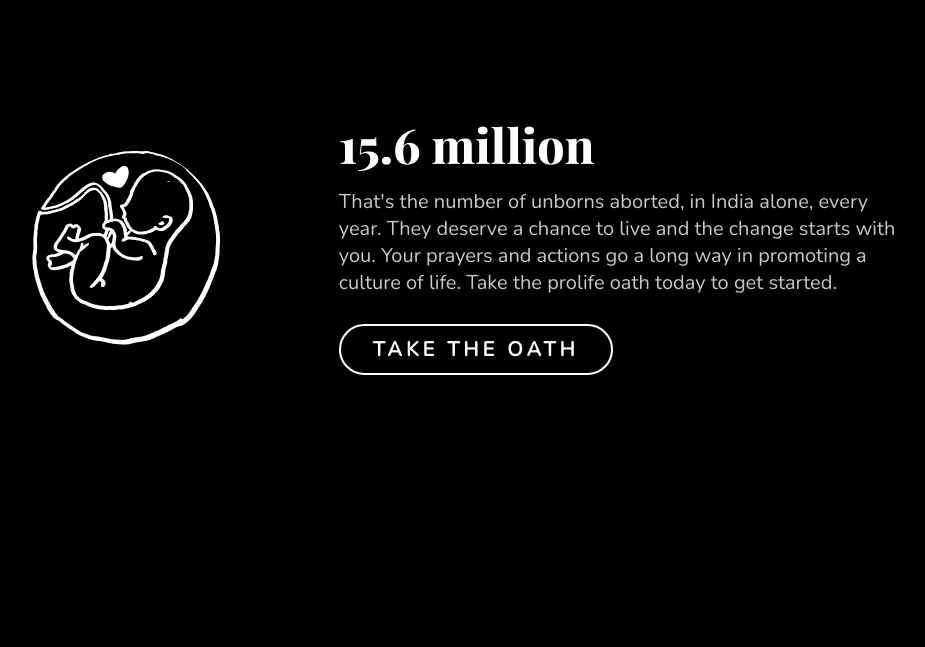
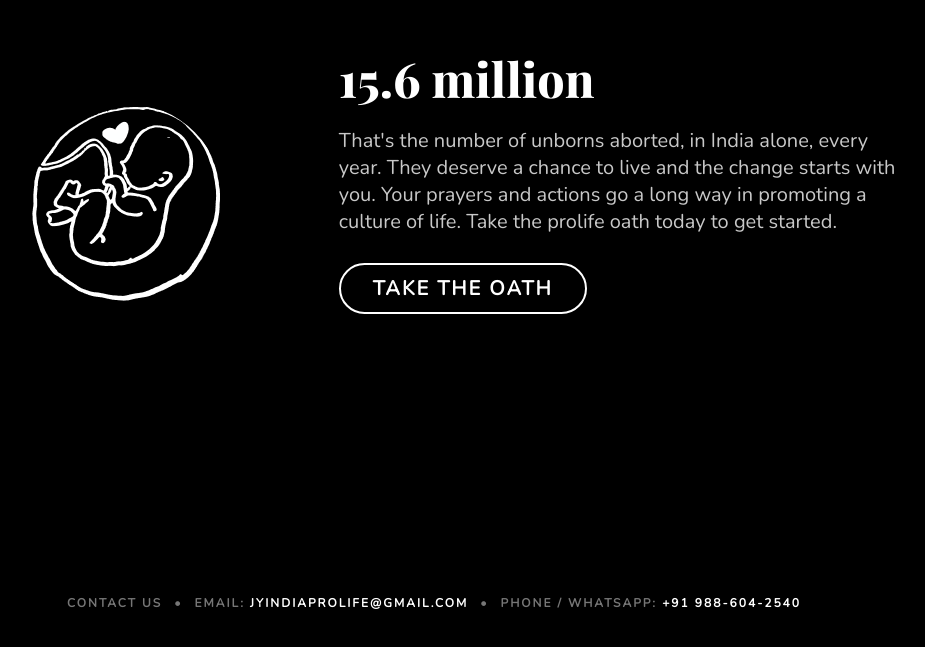
Before and after one commit to jesusyouthprolife/oath, a React (Create React App) app: page / in a window 1280 px wide. Shown: the part 153-800 px from the top of the page, without its empty margins (206-1131 px from the left). Built offline with nearby package versions, Linux system fonts and the light colour scheme; no server answers.

Commit message:
Count in home, contact info, style changes

```diff
--- a/src/App.css
+++ b/src/App.css
@@ -19,11 +19,17 @@ input, button, .form-control {
   padding: 4px 8px;
 }
 
+a {
+  color: white;
+  text-decoration: none;
+}
+
 .container {
   background-color: black;
   width: 100%;
   height: 100vh;
   display: flex;
+  flex-direction: column;
   justify-content: center;
   align-items: center;
   overflow: hidden;
@@ -42,6 +48,26 @@ input, button, .form-control {
   animation: fadein 1s;
 }
 
+.footer {
+  padding: 36px;
+  font-size: 0.6em;
+  font-weight: 600;
+  color: #767676;
+  text-transform: uppercase;
+  letter-spacing: 2px;
+}
+
+.footer span {
+  padding: 0px 12px;
+}
+
+small {
+  color: #767676;
+  font-size: 0.8em;
+  display: block;
+  margin-top: 20px;
+}
+
 .left {
   width: 40%;
   height: 100%;
@@ -51,6 +77,7 @@ input, button, .form-control {
   flex-grow: 1;
   justify-content: center;
   align-items: center;
+  padding-right: 24px;
 }
 
 .right {
@@ -62,12 +89,12 @@ input, button, .form-control {
   flex-grow: 1;
   justify-content: center;
   align-items: flex-start;
-  padding: 0 24px 0 24px;
+  padding-right: 24px;
 }
 
 .heading-text {
   font-size: 48px;
-  line-height: 100%;
+  line-height: 120%;
   color: white;
   margin: 0px 0px 12px;
   font-family: "Playfair Display", sans-serif;
@@ -100,8 +127,29 @@ input, button, .form-control {
   width: 100%;
 }
 
+.main-form input,
+.main-form .react-tel-input .form-control {
+  background: #212121;
+  color: white;
+  border: 0px solid white;
+  border-radius: 6px;
+}
+
+.main-form .react-tel-input .flag-dropdown {
+  background-color: transparent;
+  border: none;
+}
+
 .main-form-top input {
-  font-size: 20px;
+  /* font-size: 24px;
+  font-weight: bold; */
+  padding: 16px 0px;
+  background: transparent;
+}
+
+
+.main-form-top input:focus {
+  outline: none;
 }
 
 .main-form-bottom {
@@ -110,14 +158,20 @@ input, button, .form-control {
   grid-template-columns: auto auto;
 }
 
+.main-form-bottom label:nth-child(1) {
+  grid-column-start: 1;
+  grid-column-end: span 2;
+}
+
 .main-form label {
   display: flex;
   flex-direction: column;
   margin: 12px 0px 0px;
+  font-size: 0.8em;
 }
 
-.main-form-bottom label:nth-child(4),
-.main-form-bottom label:nth-child(2) {
+.main-form-bottom label:nth-child(3),
+.main-form-bottom label:nth-child(5) {
   margin-left: 10px;
 }
 
@@ -132,7 +186,6 @@ input, button, .form-control {
 
 .main-form .react-tel-input .form-control {
   width: 100%;
-  border-radius: 1px;
 }
 
 @media only screen and (max-width: 900px) {
@@ -154,7 +207,7 @@ input, button, .form-control {
     display: unset;
   }
   .content-text, input, label {
-    /* font-size: 18px; */
+    font-size: 16px;
   }
 
   .left .content-text {
@@ -162,12 +215,12 @@ input, button, .form-control {
     margin-top: 0px;
   }
 
-  .main-form-bottom label:nth-child(4),
-  .main-form-bottom label:nth-child(2) {
+  .main-form-bottom label:nth-child(3),
+  .main-form-bottom label:nth-child(5) {
     margin-left: 0px;
   }
   .heading-text {
-    /* font-size: 42px; */
+    font-size: 42px;
     margin-top: 50px;
   }
   .home-button,
@@ -185,7 +238,7 @@ button {
   cursor: pointer;
   font-size: 20px;
   font-weight: bold;
-  letter-spacing: 4px;
+  letter-spacing: 2px;
 
 }
 
@@ -214,3 +267,10 @@ button {
   height: 200px;
   background-color: black;
 }
+.done-page a {
+  color: black;
+}
+.prompt {
+  margin: 20px 0px;
+  /* font-style: italic; */
+}
--- a/src/App.js
+++ b/src/App.js
@@ -8,14 +8,14 @@ import Done from "./Pages/Done";
 
 const pages = [Home, Pledge, Sign, Done];
 function App() {
-  const [signCount, setSignCount] = useState(0);
-  getSignCount((count) => setSignCount(count));
-
   const [pageNo, setPageNo] = useState(0);
   const ActivePage = pages[pageNo];
 
   const goNextPage = () => setPageNo(pageNo + 1);
 
+  const [signCount, setSignCount] = useState(0);
+  getSignCount((count) => setSignCount(count));
+
   return <ActivePage goNextPage={goNextPage} signCount={signCount} />;
 }
 
--- a/src/Components/Layout.js
+++ b/src/Components/Layout.js
@@ -1,11 +1,18 @@
 function Layout({ left, right }) {
   return (
+    <>
     <div className="container">
       <div className="content">
         <div className="left">{left}</div>
         <div className="right">{right}</div>
       </div>
+      <div className="footer">
+      <b>Contact us</b><span>&bull;</span>
+      <b>Email:</b> <a href="mailto:jyindiaprolife@gmail.com">jyindiaprolife@gmail.com</a><span>&bull;</span>
+      <b>Phone / Whatsapp:</b> <a href="tel:+91 988-604-2540">+91 988-604-2540</a>
     </div>
+    </div>
+    </>
   );
 }
 
--- a/src/Pages/Done.js
+++ b/src/Pages/Done.js
@@ -9,10 +9,10 @@ function Done({signCount}) {
           <>
             <p className="heading-text">Thank you for standing up for life!</p>
             <p className="content-text">
-              You are joined by {signCount} others in raising their voices on all actions against the dignity of human life.
+              You are joined by {signCount - 1} others in raising their voices on actions against the dignity of human life.
             </p>
             <p className="content-text">
-              Please spread the message among and your friends and family and encourage them to take the oath!
+              Please spread the message among your friends and family and encourage them to take the oath!
             </p>
           </>
         }
--- a/src/Pages/Home.js
+++ b/src/Pages/Home.js
@@ -1,7 +1,7 @@
 import Layout from "../Components/Layout";
 import { animated, useSpring, config } from "react-spring";
 
-function Home({ goNextPage }) {
+function Home({ goNextPage, signCount }) {
   const [{ scale, opacity }] = useSpring(() => ({
     // https://react-spring.io/common/props#props
     from: { scale: 1, opacity: 0.3 },
@@ -51,6 +51,7 @@ function Home({ goNextPage }) {
               }}
             />
           </button>
+          <small>{signCount > 0 ? <>{signCount} people have taken the oath so far</> : <>&nbsp;</>}</small>
         </>
       }
     />
--- a/src/Pages/Pledge.js
+++ b/src/Pages/Pledge.js
@@ -40,7 +40,7 @@ function Pledge({ goNextPage }) {
               zIndex: 2,
             }}
             onClick={goNextPage}
-            className="home-button"
+            className="pledge-button"
           >
             <span style={{ zIndex: 5 }}>Sign my name</span>
             <animated.div
--- a/src/Pages/Sign.js
+++ b/src/Pages/Sign.js
@@ -2,7 +2,7 @@ import Layout from "../Components/Layout";
 import { sendFeedback } from "../api";
 import ClipLoader from "react-spinners/ClipLoader";
 import { css } from "@emotion/react";
-import { useState } from "react";
+import { useEffect, useState } from "react";
 import PhoneInput from "react-phone-input-2";
 import "react-phone-input-2/lib/style.css";
 import { animated, useSpring, config } from "react-spring";
@@ -15,6 +15,7 @@ const override = css`
 
 function Sign({ goNextPage }) {
   const [loading, setLoading] = useState(false);
+  const [painted, setPainted] = useState(false);
   const [formValues, setFormValues] = useState({
     name: "",
     email: "",
@@ -44,12 +45,19 @@ function Sign({ goNextPage }) {
 
   const transform = (e) => `scale(${e})`;
 
+  useEffect(() => {
+    if (!painted) {
+      document.getElementById("name").focus();
+      setPainted(true);
+    }
+  })
+
   return (
     <Layout
       left={<div className="circle"></div>}
       right={
         <>
-          <p className="heading-text">Sign my name</p>
+          {/* <p className="heading-text">Sign the oath</p> */}
           <form
             className="main-form"
             onSubmit={(e) => {
@@ -75,26 +83,29 @@ function Sign({ goNextPage }) {
             }}
           >
             <div className="main-form-top">
-              <label>
-              <span>Name <i>(required)</i></span>
+              <label>Signed by:
                 <input
+                  id="name"
                   value={formValues.name}
+                  type="text"
+                  placeholder="Type your name here"
                   required
-                  type="text"
+                  class="heading-text"
                   onChange={(e) => setField("name", e.target.value)}
                 />
               </label>
+            </div>
+            <div class="prompt">Would you like to share some additional details with us so that we can reach out to you with future initiatives?
+            We don't sell your information to third parties.</div>
+            <div className="main-form-bottom">
               <label>
-                <span>Email <i>(required)</i></span>
+                <span>Email</span>
                 <input
                   value={formValues.email}
-                  required
                   type="email"
                   onChange={(e) => setField("email", e.target.value)}
                 />
               </label>
-            </div>
-            <div className="main-form-bottom">
               <label>
                 Phone
                 <PhoneInput
@@ -134,11 +145,10 @@ function Sign({ goNextPage }) {
                 type="submit"
                 style={{
                   position: "relative",
-                  zIndex: 2,
                 }}
                 className="pledge-button"
               >
-                <span style={{ zIndex: 5 }}>Sign </span>
+                <span style={{  }}>Sign </span>
                 <animated.div
                   style={{
                     position: "absolute",
@@ -149,7 +159,6 @@ function Sign({ goNextPage }) {
                     width: "100%",
                     height: "100%",
                     borderRadius: "50px",
-                    zIndex: 1,
                     opacity,
                   }}
                 />
--- a/src/api.js
+++ b/src/api.js
@@ -41,7 +41,8 @@ export const getSignCount = (callback) => {
     ...requestOptions,
   };
 
-  fetch("https://www.prolifearmy.org/api/web/oath", getRequestOptions)
+  const rand = new Date().getTime();
+  fetch("https://www.prolifearmy.org/api/web/oath?" + rand , getRequestOptions)
     .then((response) => response.json())
     .then(({ count }) => callback(count));
 };
```
